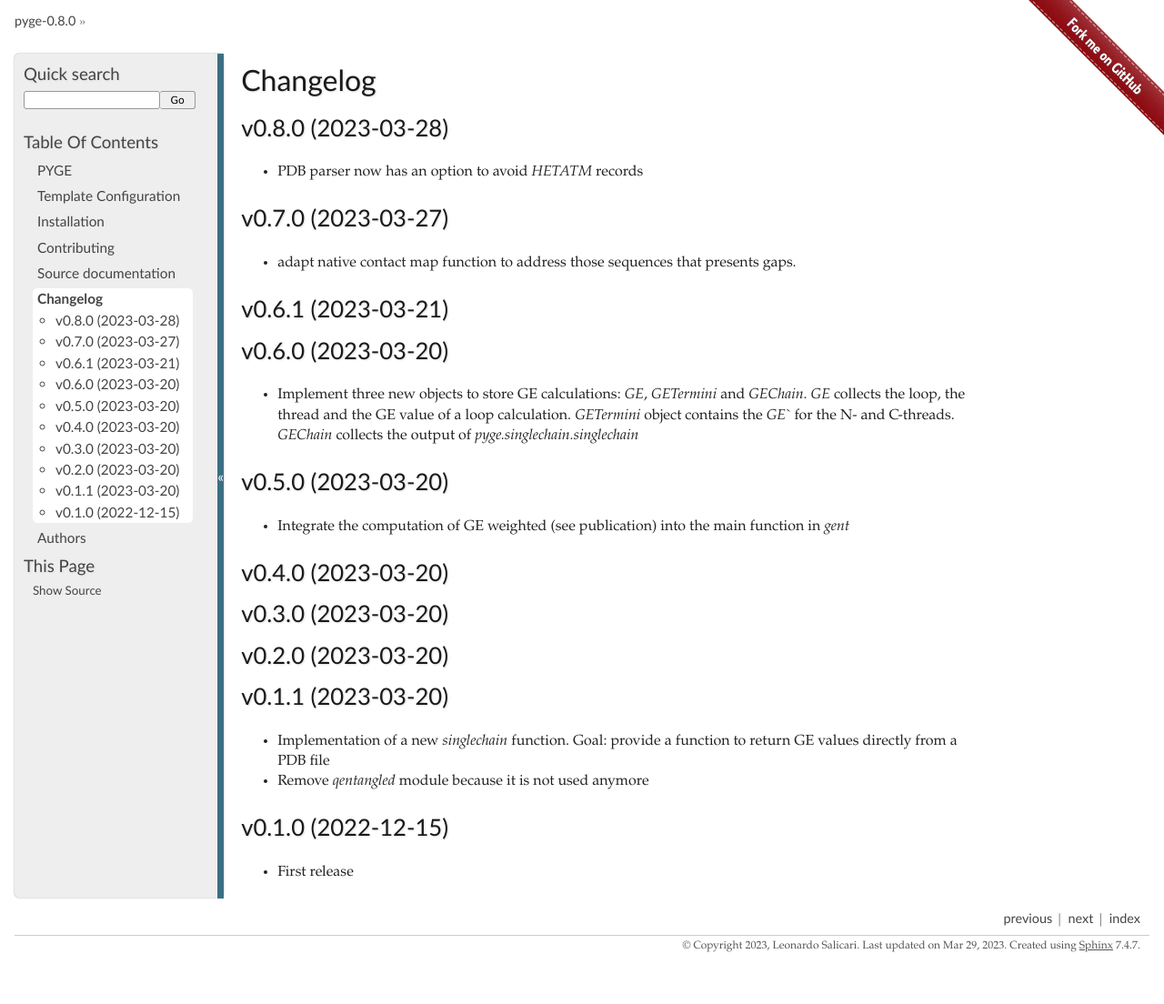
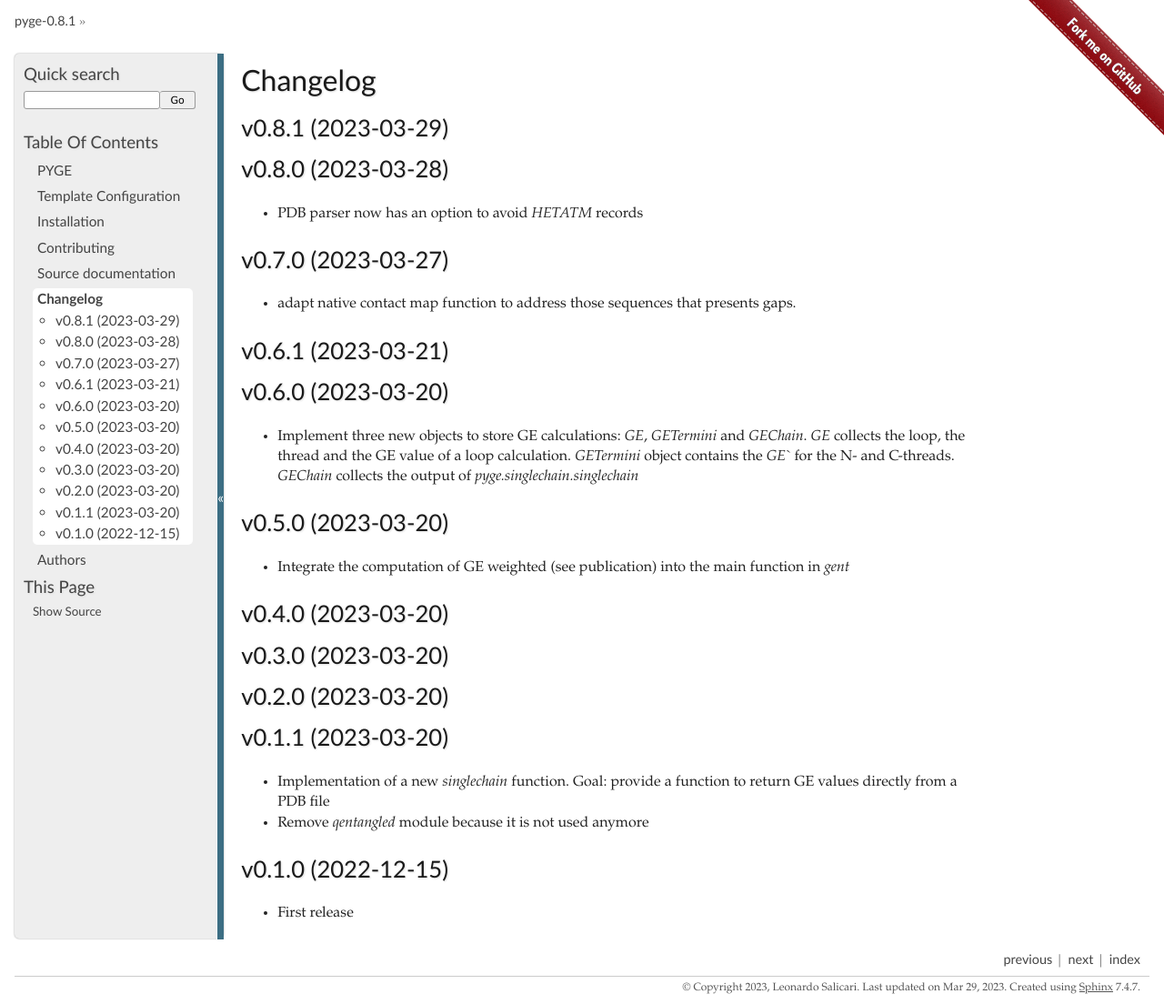
Before and after one commit to gentangle/pyge, a Sphinx documentation site: the page built from docs/changelog.rst, in a window 1280 px wide. Shown: the whole page at 91% size. Built offline with Sphinx 7.4.7, drawn with Linux system fonts in a browser that asks for light colours; pages that are not in the unit, such as notebooks, are missing from menus; before the commit the page ends 1058 px from its top, so only the background shows below that.

Commit message:
[SKIP] version bump 0.8.0 -> 0.8.1
typo: ignore -> include

```diff
--- a/CHANGELOG.rst
+++ b/CHANGELOG.rst
@@ -1,6 +1,9 @@
 
 Changelog
 =========
+
+v0.8.1 (2023-03-29)
+------------------------------------------------------------
 
 v0.8.0 (2023-03-28)
 ------------------------------------------------------------
--- a/README.rst
+++ b/README.rst
@@ -123,7 +123,7 @@
 Version
 -------
 
-v0.8.0
+v0.8.1
 
 .. .. _GitHub Actions: https://github.com/features/actions
 .. .. _PyPI: https://pypi.org
--- a/docs/conf.py
+++ b/docs/conf.py
@@ -48,7 +48,7 @@
 year = "2023"
 author = "Leonardo Salicari"
 copyright = "{0}, {1}".format(year, author)
-version = release = "0.8.0"
+version = release = "0.8.1"
 
 pygments_style = "trac"
 templates_path = ["."]
--- a/pyge/__init__.py
+++ b/pyge/__init__.py
@@ -1 +1 @@
-__version__ = "0.8.0"
+__version__ = "0.8.1"
--- a/setup.py
+++ b/setup.py
@@ -26,7 +26,7 @@
 
 setup(
     name="pyge",
-    version="0.8.0",
+    version="0.8.1",
     description="Python library to compute the Gaussian Entanglement",
     long_description=long_description,
     long_description_content_type="text/x-rst",
```
Also changed, not shown: .bumpversion.cfg.
